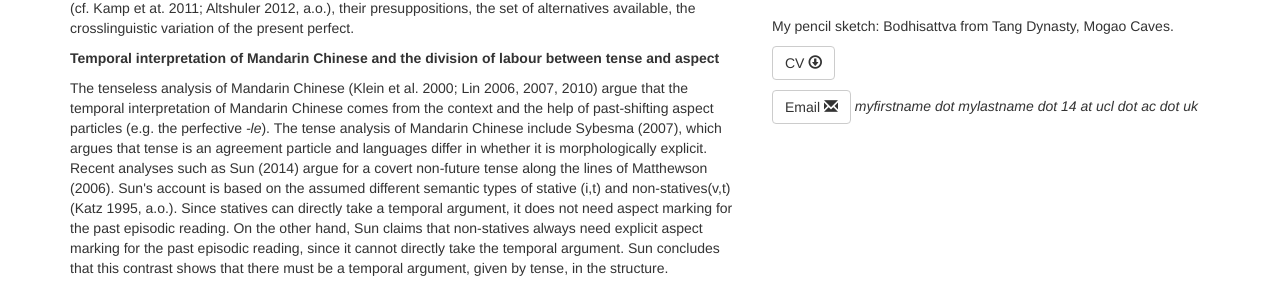
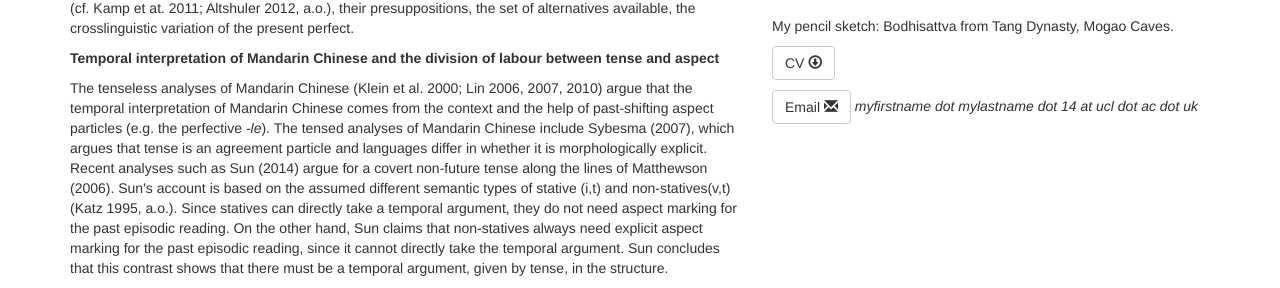
Before and after one commit to ruoyingzhao/ruoyingzhao.github.io, a plain HTML site: page research.html in a window 1280 px wide. Shown: the part 512-800 px from the top of the page. Drawn offline with nearby package versions, Linux system fonts and the light colour scheme.

Commit message:
Update research.html

```diff
--- a/research.html
+++ b/research.html
@@ -128,7 +128,7 @@ html { background: white; margin:0;}
    <p><b>The crosslinguistic variation in tense and aspect systems</b></p>
    <p>I am also collecting data on the variation of tenses and aspect in languages. These include: the anaphoric potential of tenses and aspects, the discourse relations they establish with other times/events in the context (cf. Kamp et at. 2011; Altshuler 2012, a.o.), their presuppositions, the set of alternatives available, the crosslinguistic variation of the present perfect.</p>
    <p><b>Temporal interpretation of Mandarin Chinese and the division of labour between tense and aspect</b></p>
-   <p>The tenseless analysis of Mandarin Chinese (Klein et al. 2000; Lin 2006, 2007, 2010) argue that the temporal interpretation of Mandarin Chinese comes from the context and the help of past-shifting aspect particles (e.g. the perfective <i>-le</i>). The tense analysis of Mandarin Chinese include Sybesma (2007), which argues that tense is an agreement particle and languages differ in whether it is morphologically explicit. Recent analyses such as Sun (2014) argue for a covert non-future tense along the lines of Matthewson (2006). Sun's account is based on the assumed different semantic types of stative (i,t) and non-statives(v,t) (Katz 1995, a.o.). Since statives can directly take a temporal argument, it does not need aspect marking for the past episodic reading. On the other hand, Sun claims that non-statives always need explicit aspect marking for the past episodic reading, since it cannot directly take the temporal argument. Sun concludes that this contrast shows that there must be a temporal argument, given by tense, in the structure.</p>
+   <p>The tenseless analyses of Mandarin Chinese (Klein et al. 2000; Lin 2006, 2007, 2010) argue that the temporal interpretation of Mandarin Chinese comes from the context and the help of past-shifting aspect particles (e.g. the perfective <i>-le</i>). The tensed analyses of Mandarin Chinese include Sybesma (2007), which argues that tense is an agreement particle and languages differ in whether it is morphologically explicit. Recent analyses such as Sun (2014) argue for a covert non-future tense along the lines of Matthewson (2006). Sun's account is based on the assumed different semantic types of stative (i,t) and non-statives(v,t) (Katz 1995, a.o.). Since statives can directly take a temporal argument, they do not need aspect marking for the past episodic reading. On the other hand, Sun claims that non-statives always need explicit aspect marking for the past episodic reading, since it cannot directly take the temporal argument. Sun concludes that this contrast shows that there must be a temporal argument, given by tense, in the structure.</p>
    <p>However, closer examination shows that non-statives in Mandarin Chinese do not always need aspectual marking (such as the perfective markers <i>-le</i> and <i>-guo</i>) to get the past episodic reading. This includes: direct quotational use of attitude verbs and a construction known as the resultative verb compounds (RVCs). My analysis is that Mandarin Chinese distinguishes the kind of relations an event establishes with other events in the context. In particular, the perfective <i>-le</i> presupposes either the identity or part-whole relations. RVCs and direct quotations presuppose the sequential relation, and the perfective <i>-guo</i> does not presuppose anything. These alternatives and a theory of competition together make a better prediction of the use of aspect marking in narration. While this analysis leaves open whether there needs to be tense in the language, it highlights a crosslinguistic variation in the division of labour between tenses and aspects in natural language. Since there is robust evidence for the non-future vs. future split in languages (Matthewson 2006 a.o.), I conclude that Mandarin Chinese has a null non-future tense, but different kinds of aspectual constructions also play an important role.</p>
 
 
```
